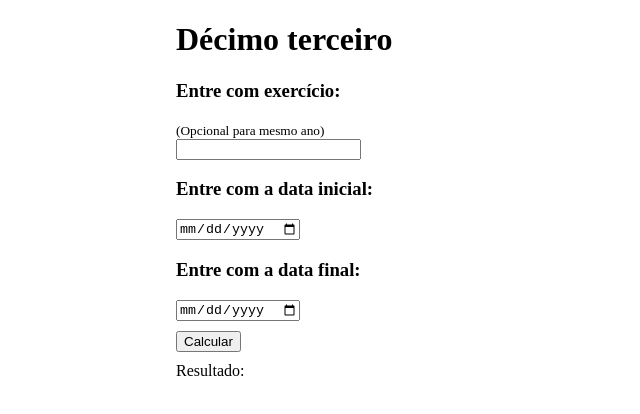
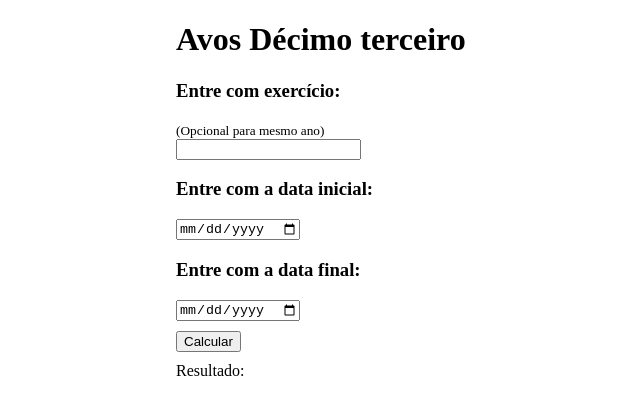
Before and after one commit to AlNuN/decimo-terceiro, a website with bundled scripts: page docs/index.html in a window 1280 px wide. Shown: the whole page, without its empty margins (214-854 px from the left). Built offline with nearby package versions, Linux system fonts and the light colour scheme.

Commit message:
Add 'Avos' to Title and H1 names

```diff
--- a/docs/index.html
+++ b/docs/index.html
@@ -3,13 +3,13 @@
 <head>
   <meta charset="UTF-8">
   <meta name="viewport" content="width=device-width, initial-scale=1.0">
-  <title>Décimo Terceiro</title>
+  <title>Avos Décimo Terceiro</title>
   <script type="module" src="assets/js/calculaData.js"></script>
   <link href="assets/css/main.css" rel="stylesheet" type="text/css">
 </head>
 <body>
   <div class="main">
-    <h1>Décimo terceiro</h1>
+    <h1>Avos Décimo terceiro</h1>
     <h3>Entre com exercício: </h3>
     <small>(Opcional para mesmo ano)</small>
     <br>
```
